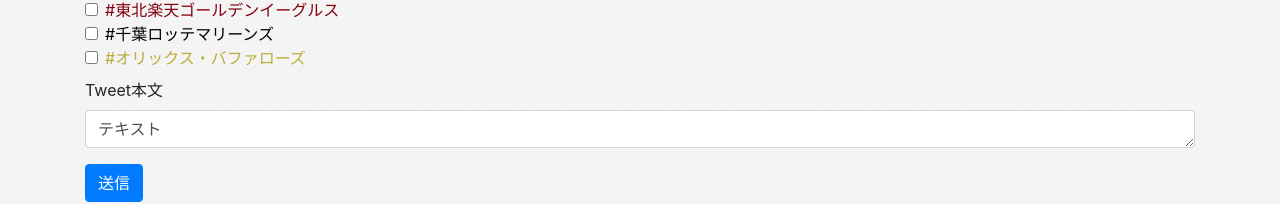
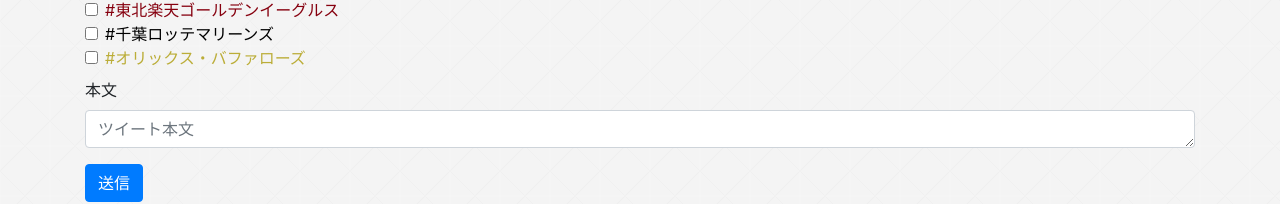
Before and after one commit to Ant2357/baseball-tweet, a Vue app: page / in a window 1280 px wide. Shown: the part 254-458 px from the top of the page. Built offline with nearby package versions, Linux system fonts and the light colour scheme.

Commit message:
fix: 仕様変更 ・ツイート画面を新規タブで開く ・placeholder追加

```diff
--- a/src/App.vue
+++ b/src/App.vue
@@ -1,7 +1,7 @@
 <template>
   <div id="app">
     <div class="container mt-3">
-      <form action="https://twitter.com/intent/tweet" method="get">
+      <form action="https://twitter.com/intent/tweet" method="get" target="_blank">
         <legend>野球実況用ツイート画面</legend>
 
         <div v-for="tagInfo in tagInfo" :key="tagInfo.name" class="form-check">
@@ -21,13 +21,14 @@
         </div>
 
         <div class="form-group mt-2">
-          <label for="tweet-textarea">Tweet本文</label>
+          <label for="tweet-textarea">本文</label>
           <textarea
             v-model="tweet"
             :rows="tweet.split(/\n/).length"
             id="tweet-textarea"
             name="text"
             class="form-control"
+            placeholder="ツイート本文"
           ></textarea>
         </div>
         <button type="submit" class="btn btn-primary">送信</button>
@@ -48,7 +49,7 @@
   name: "App",
   data: function() {
     return {
-      tweet: "テキスト",
+      tweet: "",
       checkedTags: [],
       tagInfo: tagInfo
     };
```
Also changed, not shown: 5 other files (tests, documents, lock files or other folders).
